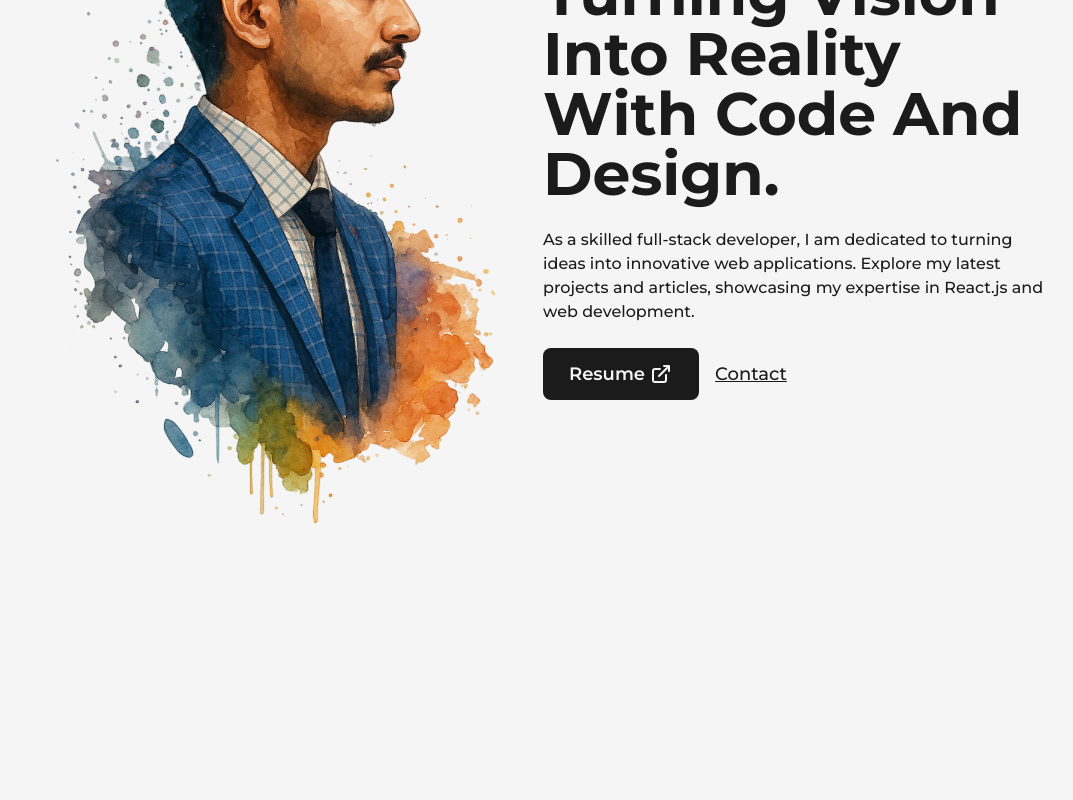
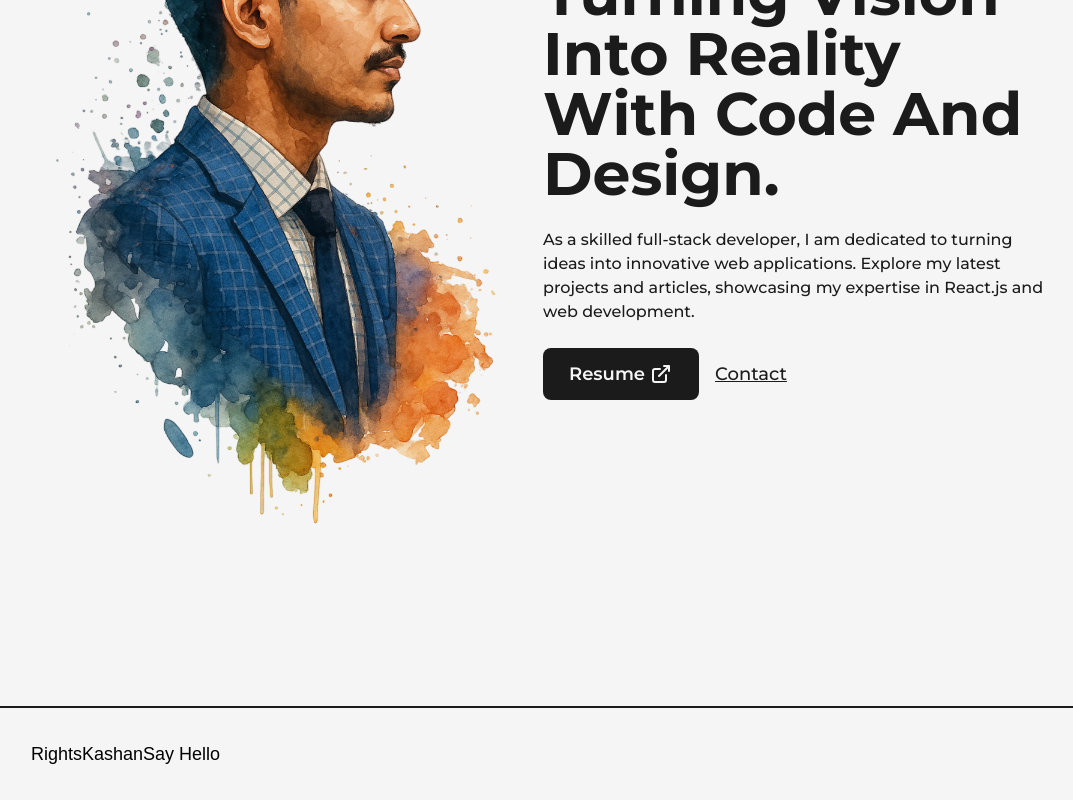
Before and after one commit to Kashan-2912/portfolio-website, a Next.js app: page / in a window 1280 px wide. Shown: the part 310-1110 px from the top of the page, without its empty margins (97-1170 px from the left). Before the commit the page ends 1016 px from the top, so only its background shows below. Built offline with nearby package versions, Linux system fonts and the light colour scheme.

Commit message:
b4 footer issue

```diff
--- a/src/app/layout.js
+++ b/src/app/layout.js
@@ -1,6 +1,7 @@
 import { Montserrat } from "next/font/google";
 import "./globals.css";
 import Navbar from "@/components/Navbar";
+import Footer from "@/components/Footer";
 
 const montserrat = Montserrat({
   subsets: ["latin"],
@@ -21,6 +22,7 @@
       >
         <Navbar />
         {children}
+        <Footer />
       </body>
     </html>
   );
--- a/src/app/page.js
+++ b/src/app/page.js
@@ -6,8 +6,7 @@
 
 export default function Home() {
   return (
-    <div>
-      <h1 className="flex items-center text-dark w-full min-h-screen font-montserrat">
+    <main className="flex items-center text-dark w-full min-h-screen font-montserrat">
         <Layout className="pt-0">
           <div className="flex items-center justify-between w-full">
             <div className="w-1/2">
@@ -29,13 +28,12 @@
                   download={true}
                 >Resume <LinkArrow className={"w-6 ml-1"} /></Link>
                 <Link href="mailto:mkashan2912@gmail.com" target="_blank"
-                className="ml-4 text-lg font-medium capitalize text-dark underline"
+                  className="ml-4 text-lg font-medium capitalize text-dark underline"
                 >Contact</Link>
               </div>
             </div>
           </div>
         </Layout>
-      </h1>
-    </div>
+    </main>
   );
 }
--- /dev/null
+++ b/src/components/Footer.jsx
@@ -0,0 +1,17 @@
+import React from 'react'
+import Layout from './Layout'
+import Link from 'next/link'
+
+const Footer = () => {
+  return (
+    <footer className='w-full border-t-2 border-solid border-dark font-medium text-lg'>
+        <Layout className={"py-8 flex items-center justify-between"}>
+            <span>Rights</span>
+            <Link href={"/"}>Kashan</Link>
+            <Link href={"/"}>Say Hello</Link>
+        </Layout>
+    </footer>
+  )
+}
+
+export default Footer
```
